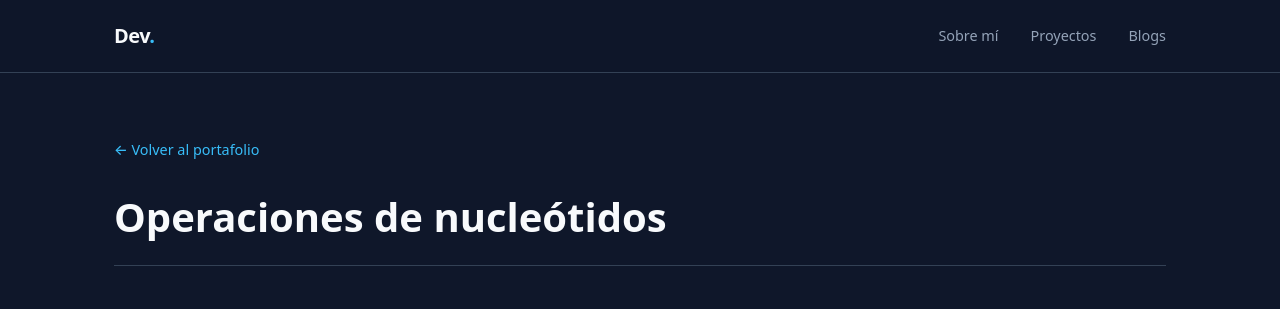
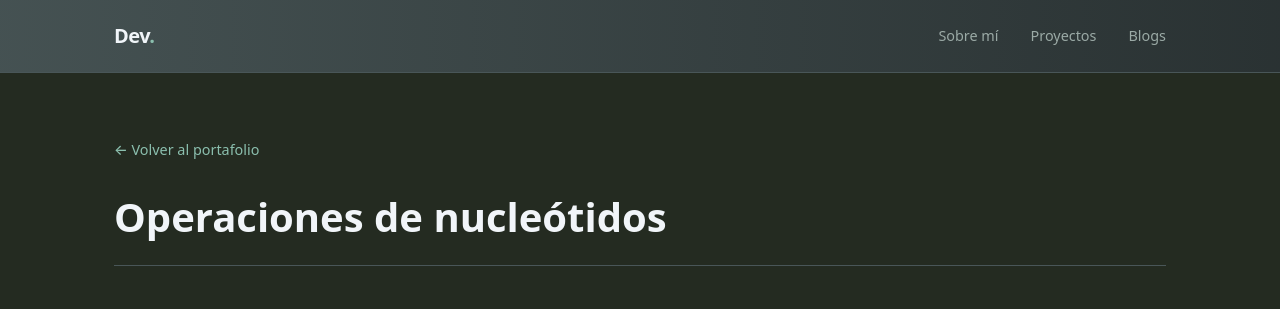
Before and after one commit to juanjocarvajal675-web/Juanjocarvajacademic.github.io, a plain HTML site: page proyectoADN.html in a window 1280 px wide. Shown: the top 309 px of the page. Drawn offline with Linux system fonts and the light colour scheme.

Commit message:
Revise styles for dark mode theme
Updated color palette and styles for dark mode.

```diff
--- a/proyectoADN.html
+++ b/proyectoADN.html
@@ -6,16 +6,16 @@
     <title>Operaciones de nucleótidos | Portafolio Web</title>
     <style>
         /* ==========================================================================
-           Variables y Modo Oscuro por Defecto
+           Variables y Paleta de Colores Actualizada (Estilo Tablero Oscuro)
            ========================================================================== */
         :root {
-            --bg-base: #0f172a;
-            --bg-surface: #1e293b;
-            --text-primary: #f8fafc;
-            --text-muted: #94a3b8;
-            --accent: #38bdf8;
-            --accent-hover: #0284c7;
-            --border: #334155;
+            --bg-base: #242B21;       /* Fondo principal gris-verdoso */
+            --bg-surface: #2b3335;    /* Fondo de tarjetas ligeramente más oscuro */
+            --text-primary: #f1f5f9;  /* Texto principal claro */
+            --text-muted: #9baaa6;    /* Texto secundario atenuado */
+            --accent: #8bbfae;        /* Acento verde suave */
+            --accent-hover: #719d8e;  /* Acento verde al pasar el cursor (hover) */
+            --border: #495658;        /* Bordes sutiles */
             --radius-md: 0.75rem;
             --radius-full: 9999px;
             --transition: all 0.3s ease;
@@ -63,7 +63,8 @@
            ========================================================================== */
         .site-header {
             border-bottom: 1px solid var(--border);
-            background-color: rgba(15, 23, 42, 0.9);
+            /* Degradado ligero manteniendo el soporte para el desenfoque del fondo */
+            background: linear-gradient(90deg, rgba(73, 86, 88, 0.9) 0%, rgba(43, 51, 53, 0.9) 100%);
             position: sticky;
             top: 0;
             z-index: 10;
@@ -248,7 +249,6 @@
     </style>
 </head>
 <body>
-
     <!-- Header de Navegación -->
     <header class="site-header">
         <div class="container header-content">
```
